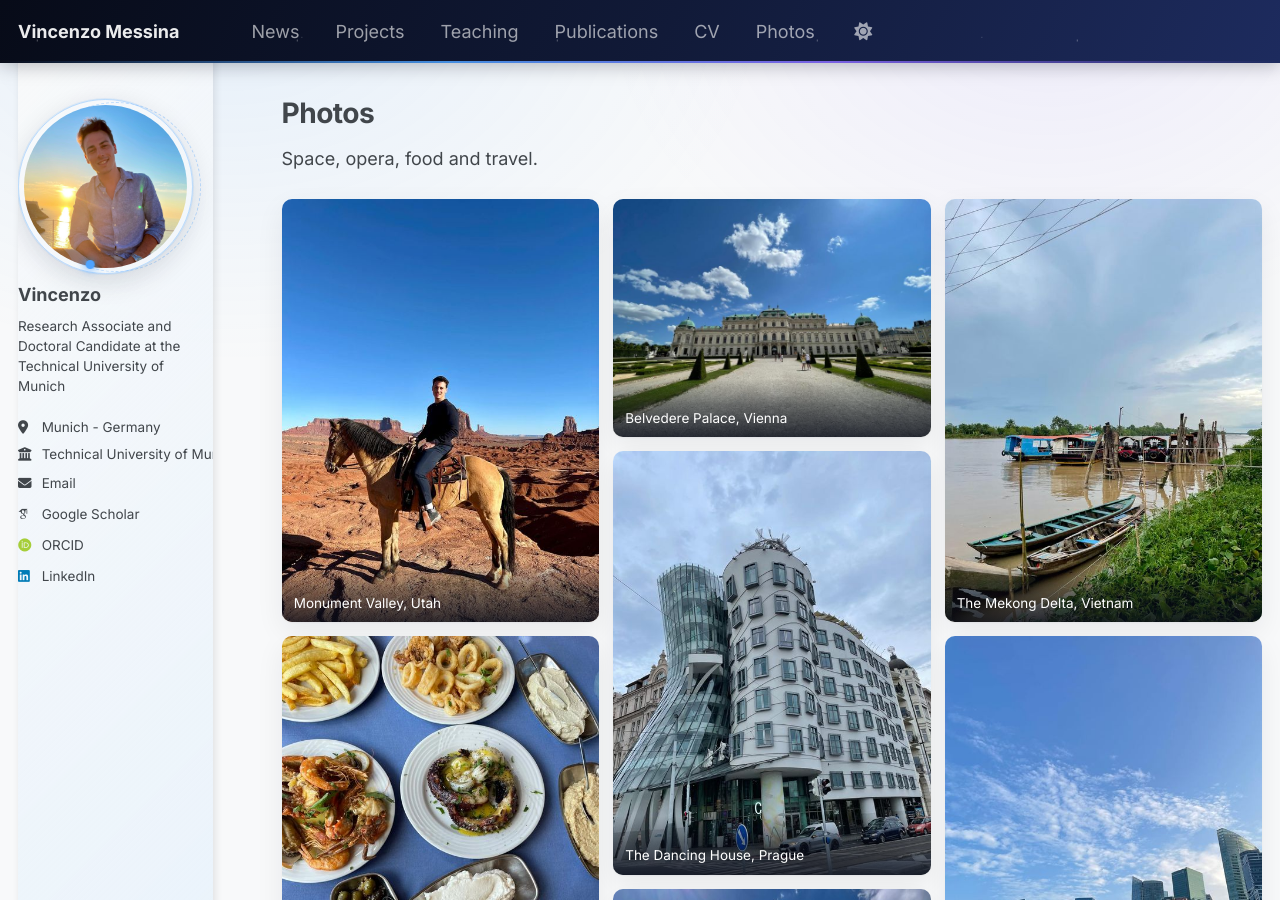
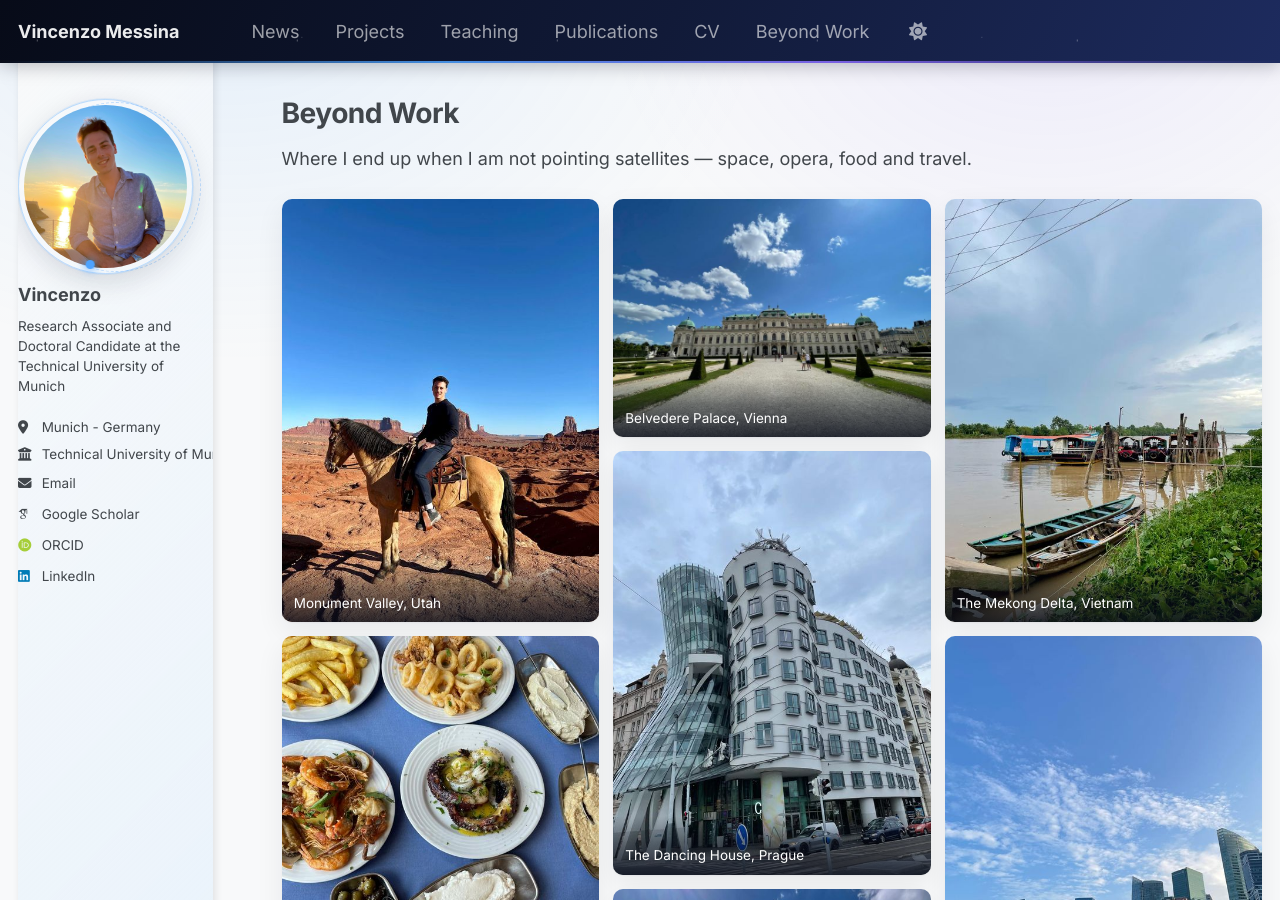
Before and after one commit to MessinaVincenzo/MessinaVincenzo.github.io, a Jekyll site: the page built from _pages/photos.md, in a window 1280 px wide and 900 px high. Built offline with Jekyll 4.4.1, drawn with Linux system fonts in a browser that asks for light colours; some web fonts are replaced.

Commit message:
Rename the Photos page to Beyond Work
"Photos" described the medium, not the point. The page sits last in the nav,
after the CV, and its job is to signal that there is a person here and not
only a publication list - so the label now says that, and the subtitle frames
the gallery rather than just listing its categories.

The URL stays /photos/ so existing links keep working.

Co-Authored-By: Claude Opus 5 <noreply@anthropic.com>

```diff
--- a/_data/navigation.yml
+++ b/_data/navigation.yml
@@ -25,5 +25,5 @@ main:
   - title: "CV"
     url: /cv/
 
-  - title: "Photos"
+  - title: "Beyond Work"
     url: /photos/
--- a/_pages/photos.md
+++ b/_pages/photos.md
@@ -1,13 +1,13 @@
 ---
 layout: archive
-title: "Photos"
+title: "Beyond Work"
 permalink: /photos/
 author_profile: true
 ---
 
 {% include base_path %}
 
-Space, opera, food and travel.
+Where I end up when I am not pointing satellites &mdash; space, opera, food and travel.
 
 <div class="gallery-grid">
 {% for photo in site.data.gallery %}
```
